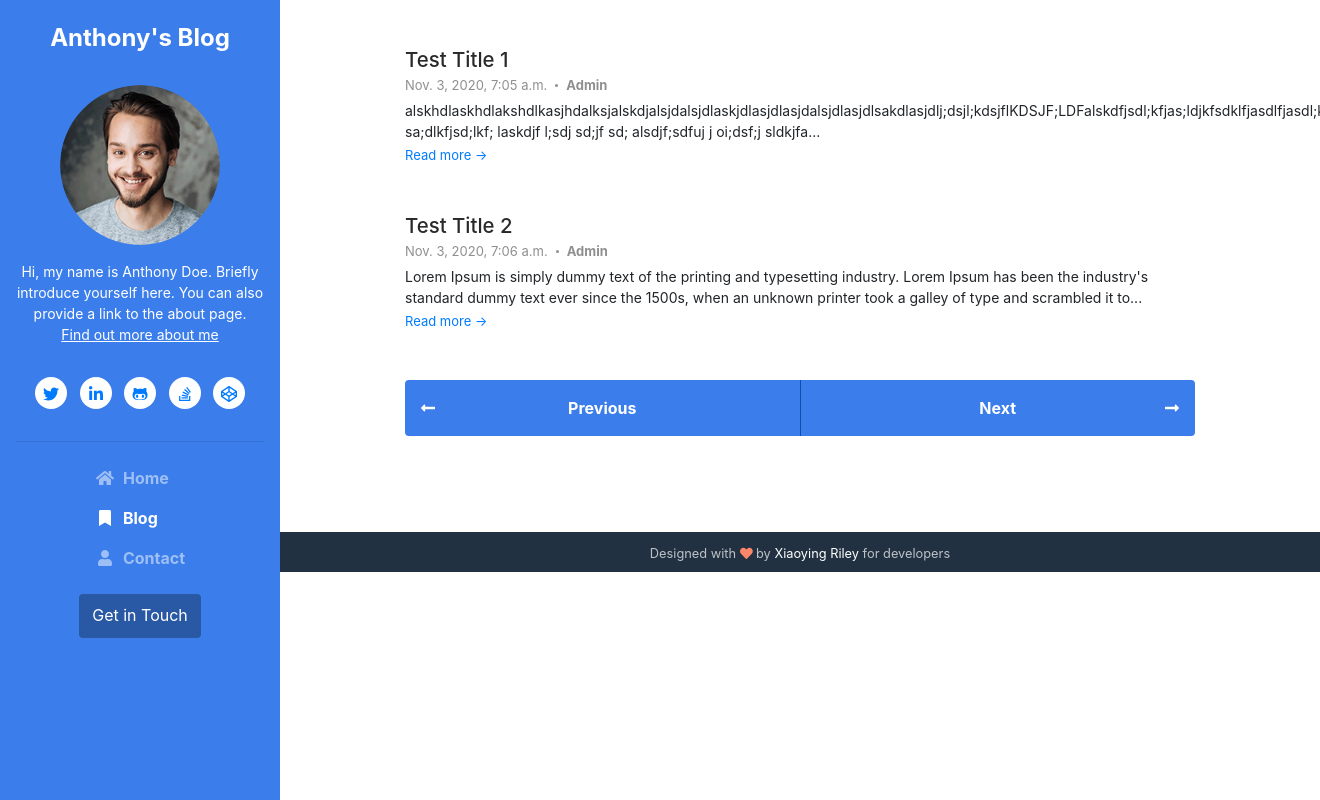
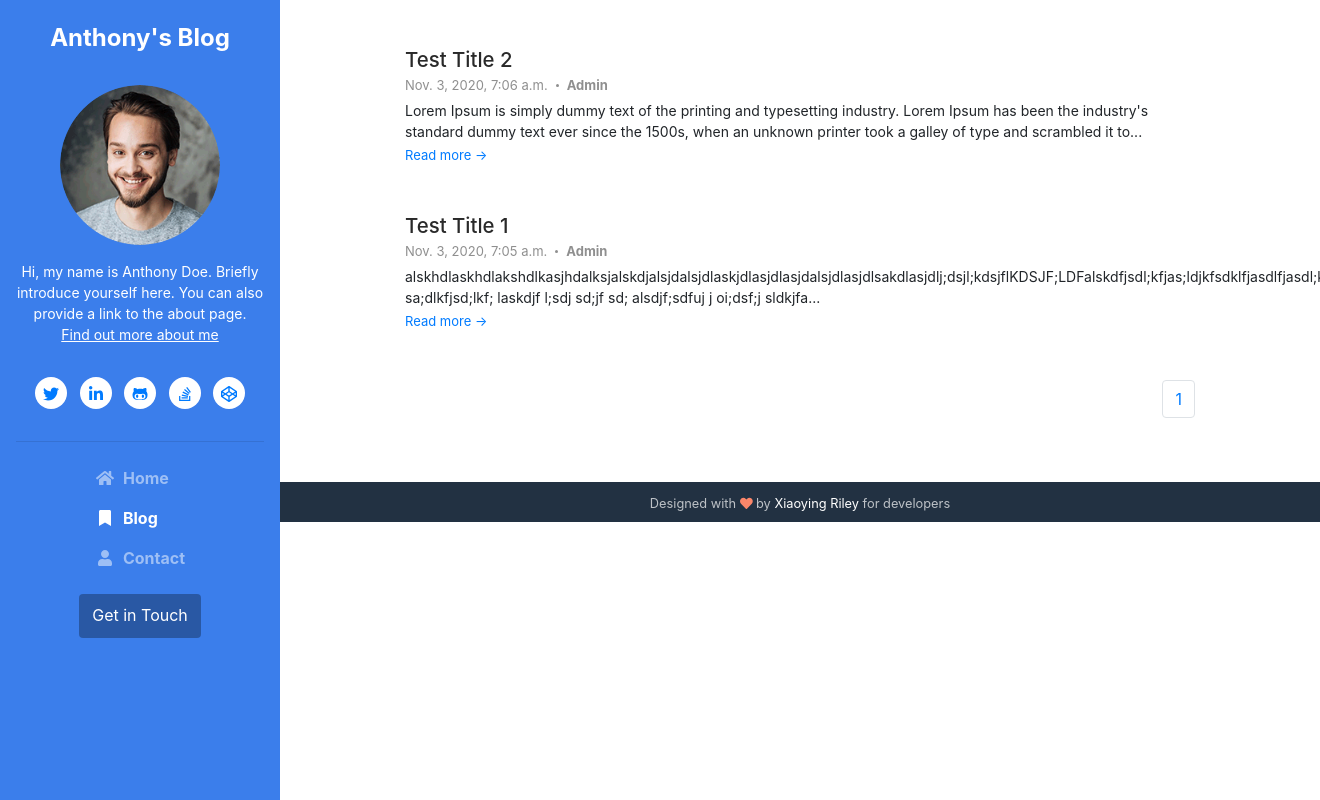
Before and after one commit to SamwitAdhikary/Django-App, a Django app: page /blog/ in a window 1320 px wide; the page is wider, and only the part inside the window is pictured. Run offline with Django 3.2, Linux system fonts and the light colour scheme; data comes from the database, SQL or seed files in the repository; some libraries are stand-ins or nearby versions.

Commit message:
Added Pagination

```diff
--- a/blog/views.py
+++ b/blog/views.py
@@ -1,8 +1,18 @@
 from django.shortcuts import render, HttpResponse
 from .models import Post
+from django.core.paginator import PageNotAnInteger, Paginator, EmptyPage
 # Create your views here.
 def blog(request):
-    allPosts = Post.objects.all()
+    all_post = Paginator(Post.objects.filter(published=True).order_by('-timestamp'), 6)
+
+    page = request.GET.get('page')
+    try:
+        allPosts = all_post.page(page)
+    except PageNotAnInteger:
+        allPosts = all_post.page(1)
+    except EmptyPage:
+        allPosts = all_post.page(all_post.num_pages)
+
     context = {'allPosts': allPosts}
     return render(request, 'blog/blog.html', context)
 
--- a/templates/blog/blog.html
+++ b/templates/blog/blog.html
@@ -28,12 +28,29 @@
         {% endfor %}
         <!--//item-->
 
-        <nav class="blog-nav nav nav-justified my-5">
-            <a class="nav-link-prev nav-item nav-link rounded-left" href="index.html">Previous<i
-                    class="arrow-prev fas fa-long-arrow-alt-left"></i></a>
-            <a class="nav-link-next nav-item nav-link rounded-right" href="blog-list.html">Next<i
-                    class="arrow-next fas fa-long-arrow-alt-right"></i></a>
-        </nav>
+        <!-- Pagination -->
+
+        <nav aria-label="Page navigation example">
+            <ul class="pagination justify-content-end">
+                {% if allPosts.has_previous %}
+              <li class="page-item">
+                <a class="page-link" href="?page={{allPosts.previous_page_number}}" aria-label="Previous">
+                  <span aria-hidden="true">&laquo;</span>
+                </a>
+              </li>
+              {% endif %}
+              <li class="page-item"><a class="page-link" href="#">{{allPosts.number}}</a></li>
+              {% if allPosts.has_next %}
+              <li class="page-item">
+                <a class="page-link" href="?page={{allPosts.next_page_number}}" aria-label="Next">
+                  <span aria-hidden="true">&raquo;</span>
+                </a>
+              </li>
+              {% endif %}
+            </ul>
+          </nav>
+
+        <!-- Pagination End -->
 
     </div>
 </section>
```
